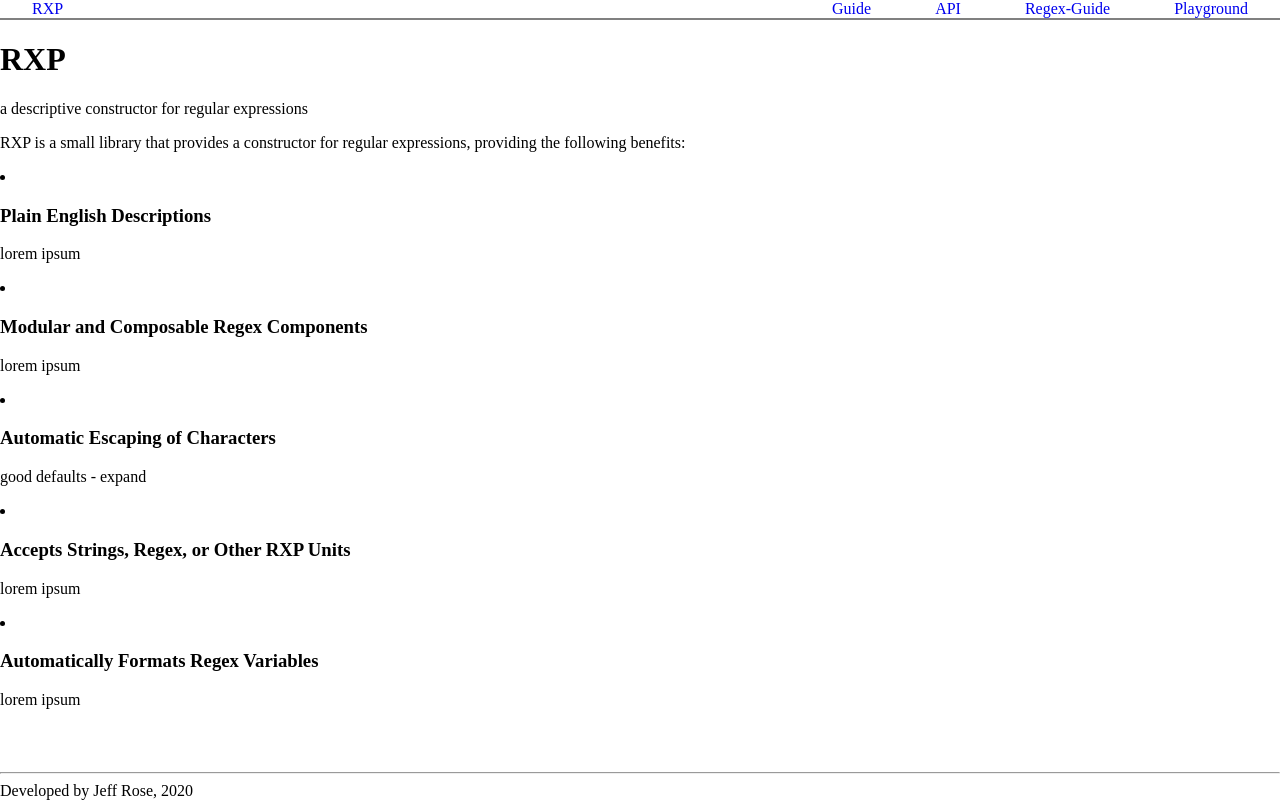
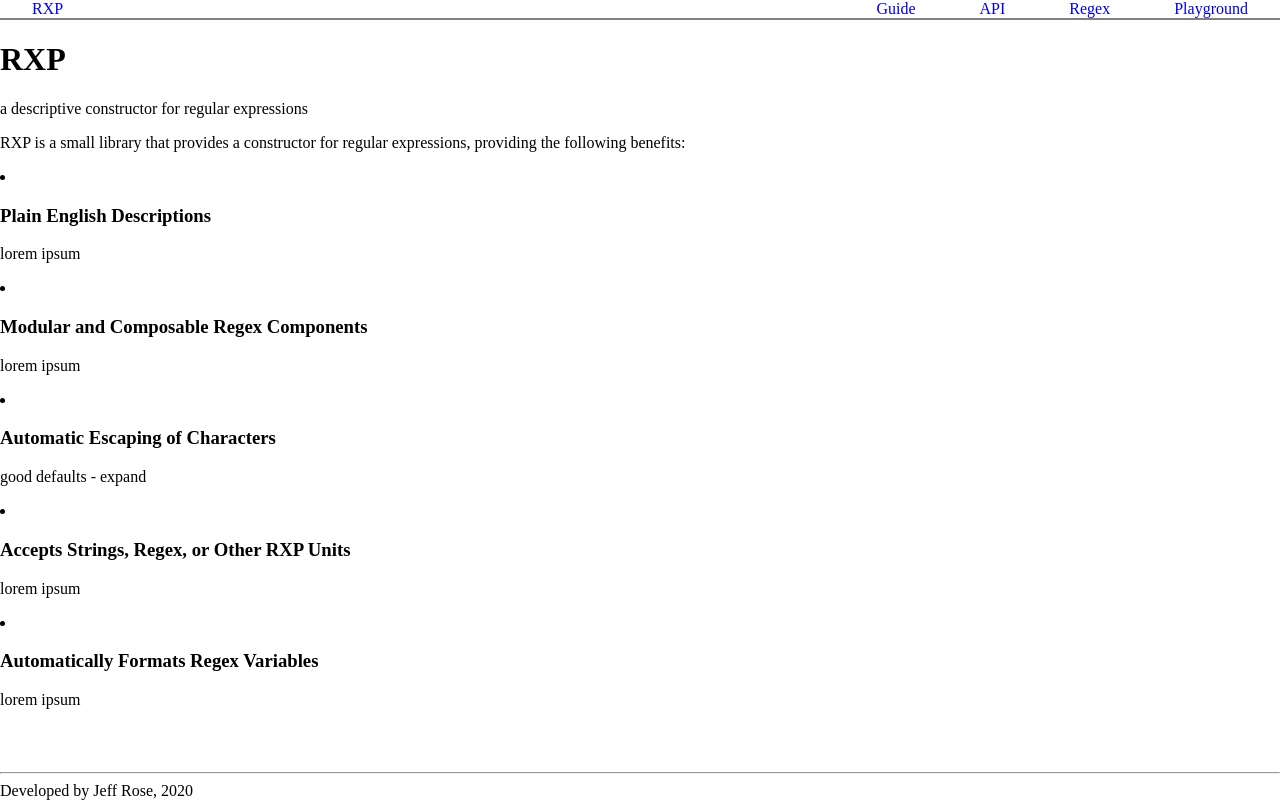
Before and after one commit to jt-rose/rxp-site, a Next.js app: page / in a window 1280 px wide. Built offline with nearby package versions, Linux system fonts and the light colour scheme.

Commit message:
updated url paths

```diff
--- a/components/Header.tsx
+++ b/components/Header.tsx
@@ -33,12 +33,12 @@ const siteLinks = [
   },
   {
     pageTitle: "API",
-    path: "/api-guide",
+    path: "/api",
     icon: "",
   },
   {
-    pageTitle: "Regex-Guide",
-    path: "/regex-guide",
+    pageTitle: "Regex",
+    path: "/regex",
     icon: "",
   },
   {
--- a/pages/regex-guide.tsx
+++ b/pages/regex.tsx
@@ -1,4 +1,3 @@
-import Link from "next/link";
 import Layout from "../components/Layout";
 
 import { regexData, specialCharData } from "../utils/regexData";
```
Also changed, not shown: pages/api.tsx (renamed from pages/api-guide.tsx).
